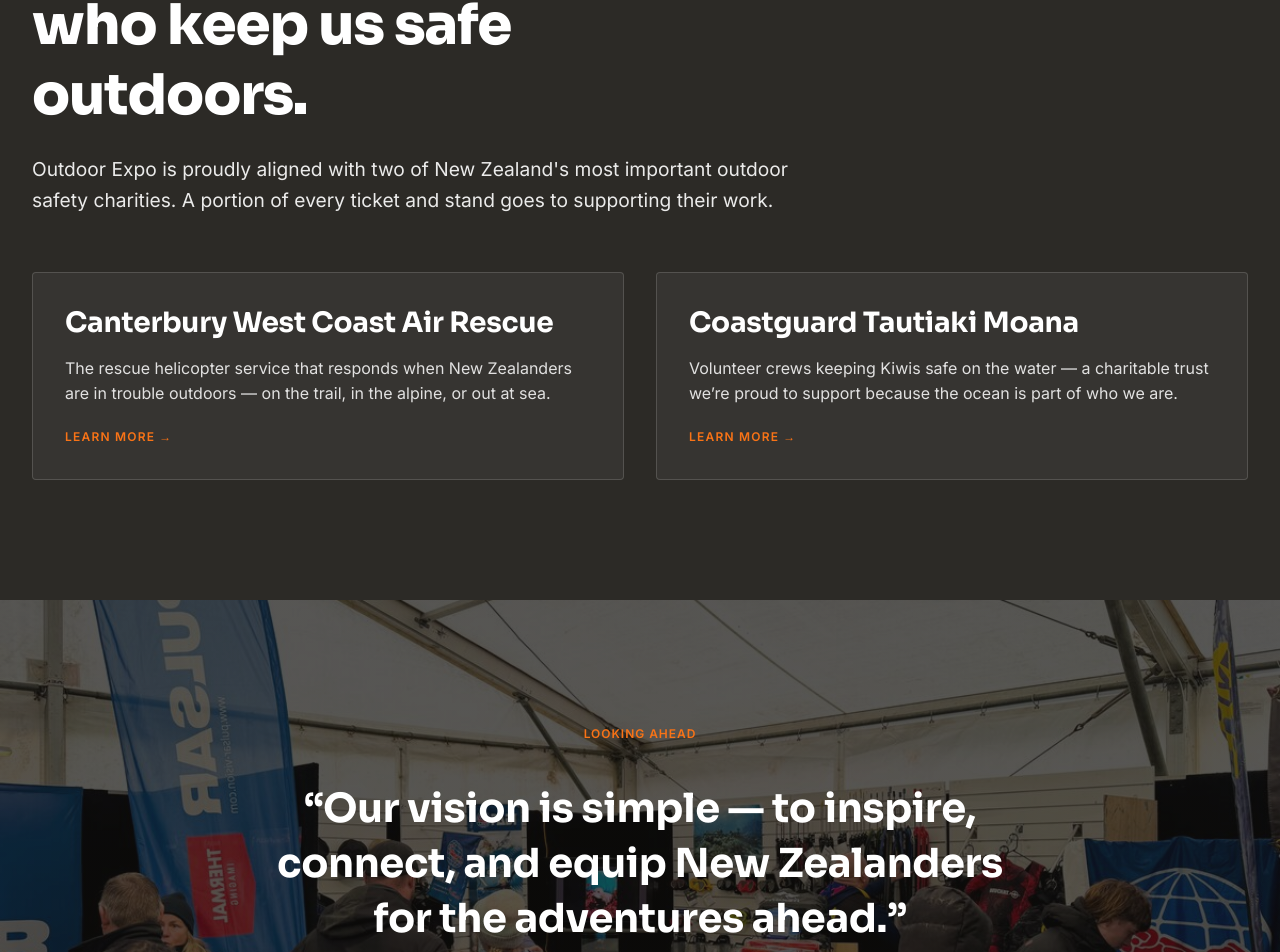
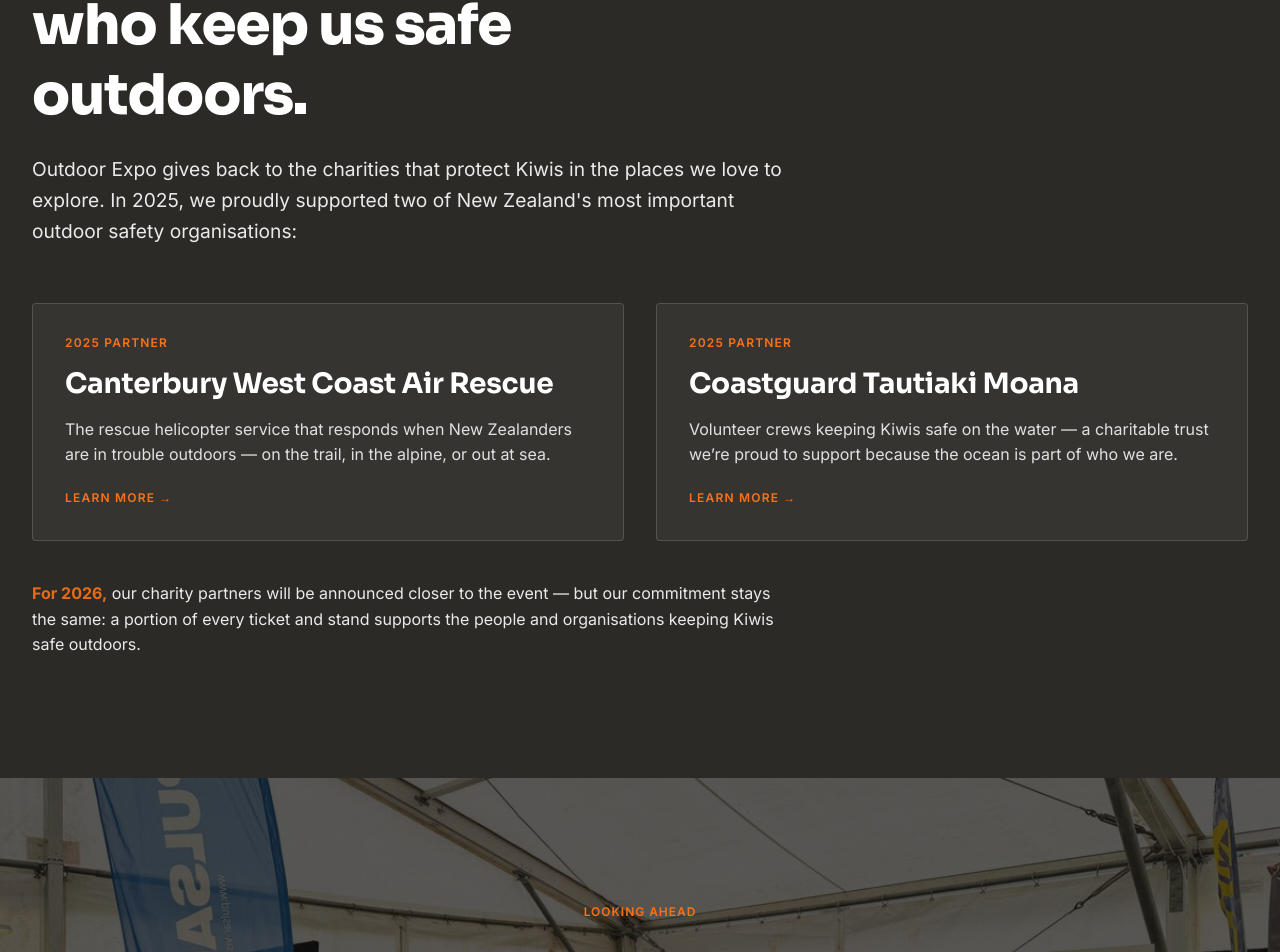
Before and after one commit to OutdoorExpo/outdoor-expo-site, a Next.js app: page /about in a window 1280 px wide. Shown: the part 2415-3367 px from the top of the page. Built offline with nearby package versions, Linux system fonts and the light colour scheme.

Commit message:
Clarify 2025 charity partners + 2026 commitment in About

```diff
--- a/app/about/page.tsx
+++ b/app/about/page.tsx
@@ -147,7 +147,7 @@ function WhyWeDoIt() {
 }
 
 /* ============== 4 · GIVING BACK ============== */
-const PARTNERS = [
+const PARTNERS_2025 = [
   {
     name: "Canterbury West Coast Air Rescue",
     body: "The rescue helicopter service that responds when New Zealanders are in trouble outdoors — on the trail, in the alpine, or out at sea.",
@@ -171,14 +171,15 @@ function GivingBack() {
             <br />
             who keep us safe outdoors.
           </h2>
-          <p className="text-body-l text-white opacity-90">
-            Outdoor Expo is proudly aligned with two of New Zealand&apos;s
-            most important outdoor safety charities. A portion of every
-            ticket and stand goes to supporting their work.
+          <p className="text-body-l text-white opacity-90 mb-3">
+            Outdoor Expo gives back to the charities that protect Kiwis in
+            the places we love to explore. In 2025, we proudly supported
+            two of New Zealand&apos;s most important outdoor safety
+            organisations:
           </p>
         </div>
-        <div className="grid grid-cols-1 md:grid-cols-2 gap-3 md:gap-4">
-          {PARTNERS.map((p) => (
+        <div className="grid grid-cols-1 md:grid-cols-2 gap-3 md:gap-4 mb-5">
+          {PARTNERS_2025.map((p) => (
             <a
               key={p.name}
               href={p.url}
@@ -186,6 +187,9 @@ function GivingBack() {
               rel="noopener noreferrer"
               className="block bg-white/5 hover:bg-white/10 border border-white/15 hover:border-orange-500 rounded p-4 transition-colors no-underline"
             >
+              <div className="text-eyebrow uppercase tracking-[0.1em] font-semibold text-orange-500 mb-2">
+                2025 partner
+              </div>
               <h3 className="text-h3 font-bold text-white mb-2 leading-tight">
                 {p.name}
               </h3>
@@ -195,6 +199,15 @@ function GivingBack() {
               </span>
             </a>
           ))}
+        </div>
+        <div className="container-prose">
+          <p className="text-body text-white opacity-90">
+            <strong className="text-orange-500">For 2026,</strong> our
+            charity partners will be announced closer to the event — but
+            our commitment stays the same: a portion of every ticket and
+            stand supports the people and organisations keeping Kiwis safe
+            outdoors.
+          </p>
         </div>
       </div>
     </section>
```
